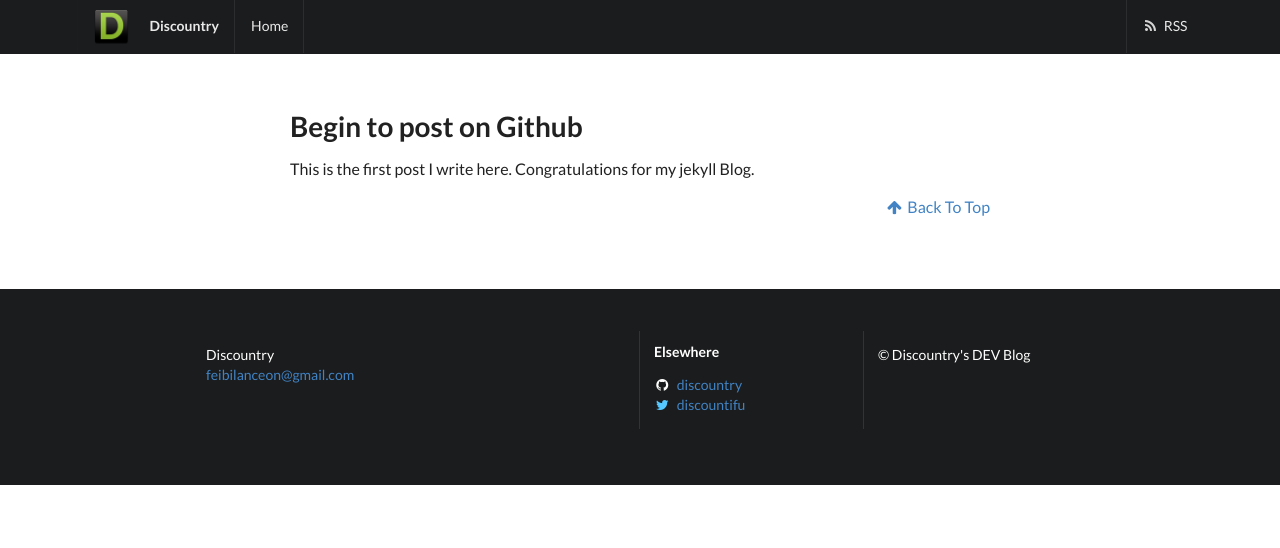
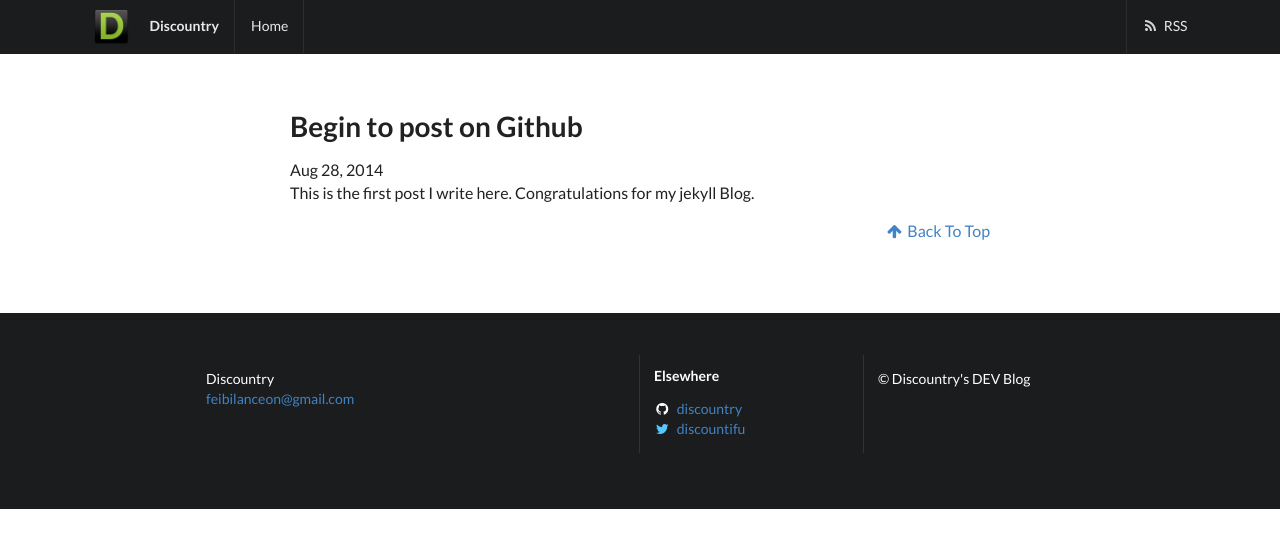
Before and after one commit to discountry/discountry.github.io, a Jekyll site: the page built from _posts/2014-08-28-begin-to-post-on-github.md, in a window 1280 px wide and 900 px high. Shown: the top 548 px of the window. Built offline with Jekyll 4.4.1, drawn with Linux system fonts in a browser that asks for light colours; nearby versions of some CDN libraries.

Commit message:
update date

```diff
--- a/_layouts/post.html
+++ b/_layouts/post.html
@@ -4,7 +4,7 @@ layout: default
 
 
   	<h1 class="ui header">{% if page.title %}{{ page.title }}{% else %}{{ site.title }}{% endif %}</h1>
-  	<span>{{ post.date | date: "%b %-d, %Y" }}</span>
+  	<span>{{ page.date | date: "%b %-d, %Y" }}</span>
 
     {{ content }}
 
```
